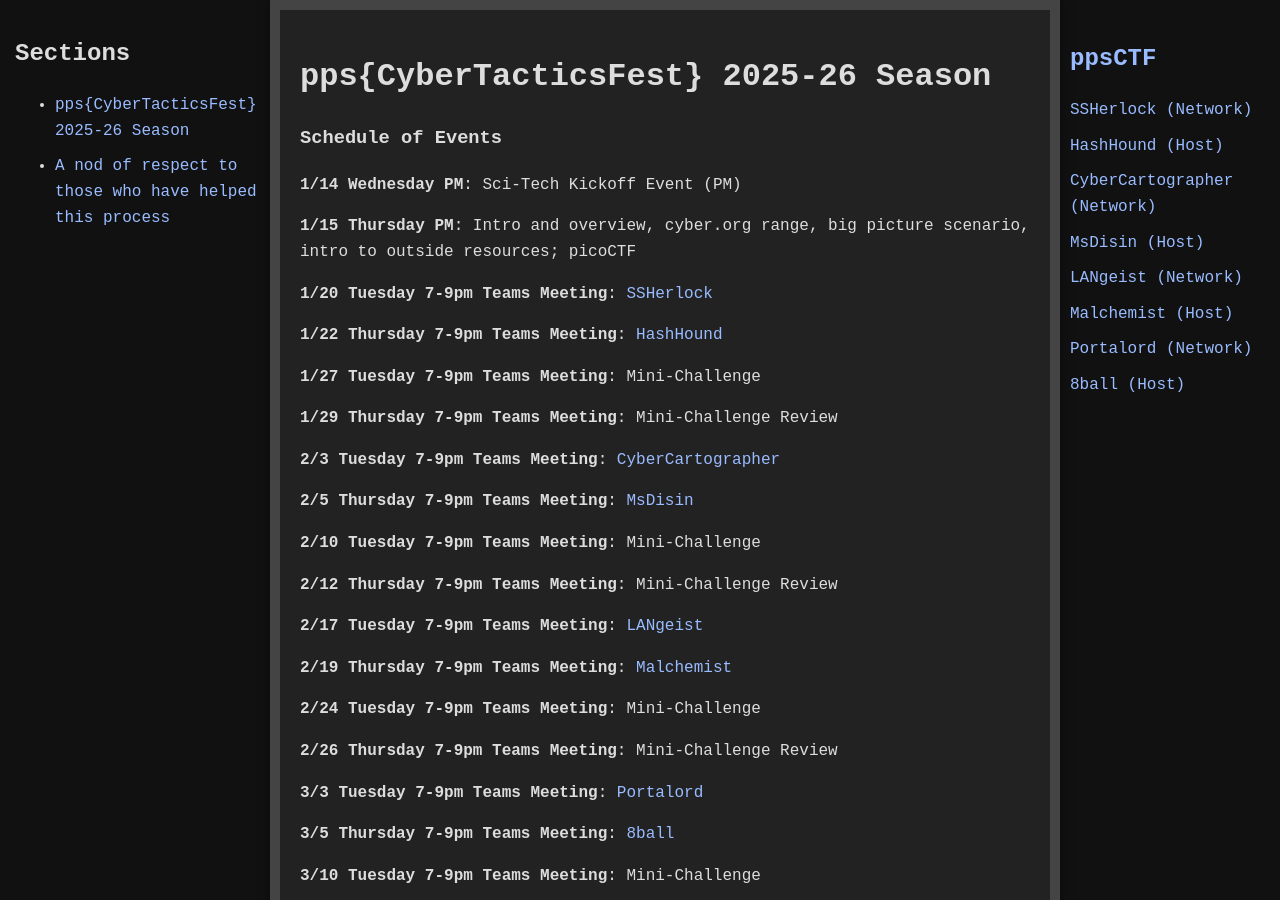
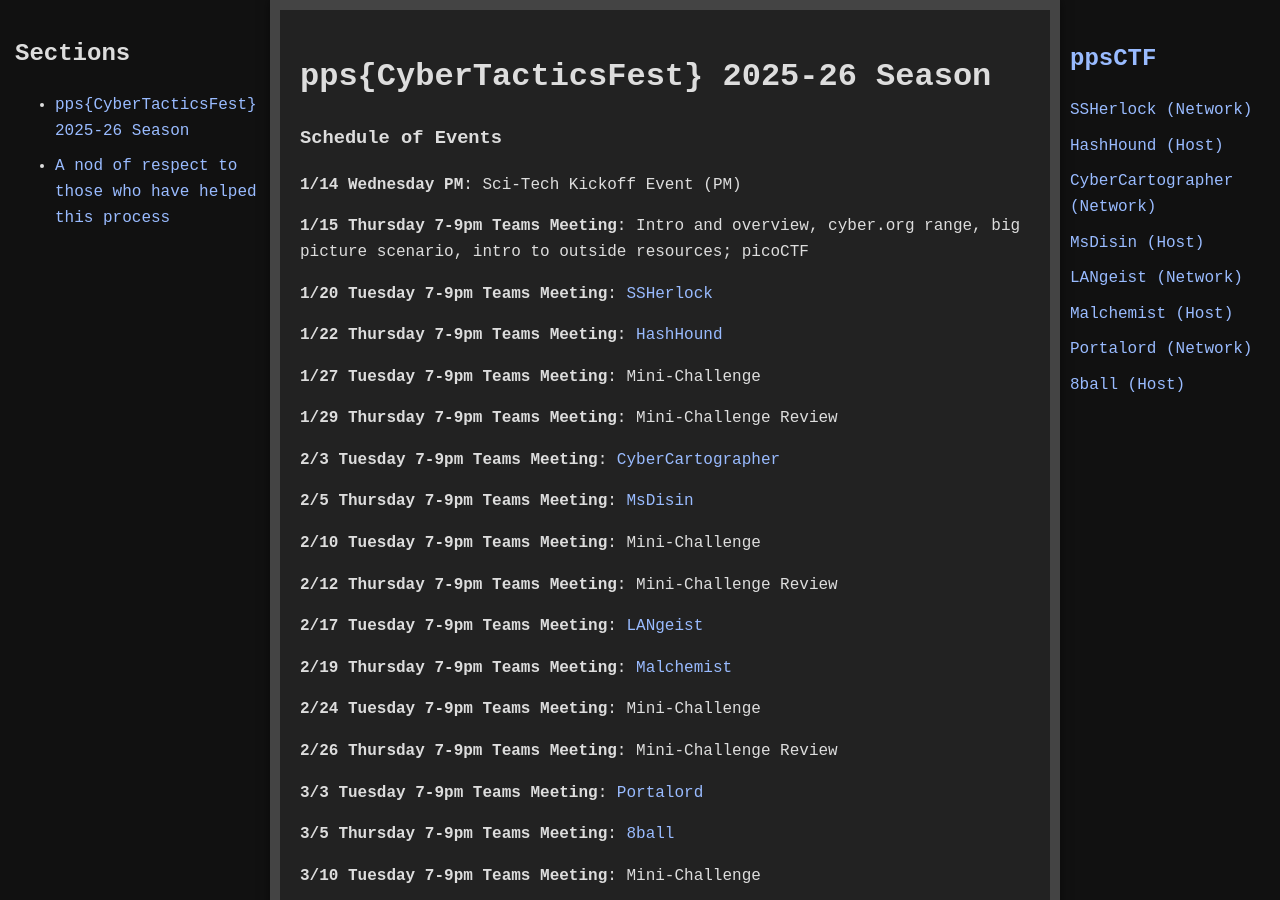
Before and after one commit to jboyce1/ppsCTF, a Jekyll site: the page built from index.md, in a window 1280 px wide and 900 px high. Built offline with Jekyll 4.4.1, drawn with Linux system fonts in a browser that asks for light colours.

Commit message:
Update index.md

```diff
--- a/index.md
+++ b/index.md
@@ -9,7 +9,7 @@
 
 **1/14 Wednesday PM**: Sci-Tech Kickoff Event (PM)
 
-**1/15 Thursday PM**: Intro and overview, cyber.org range, big picture scenario, intro to outside resources; picoCTF
+**1/15 Thursday 7-9pm Teams Meeting**: Intro and overview, cyber.org range, big picture scenario, intro to outside resources; picoCTF
 
 **1/20 Tuesday 7-9pm Teams Meeting**: [SSHerlock](./classes/SSHerlock/SSHerlock)
 
```
